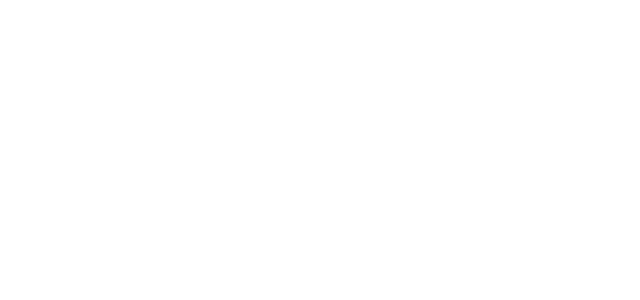
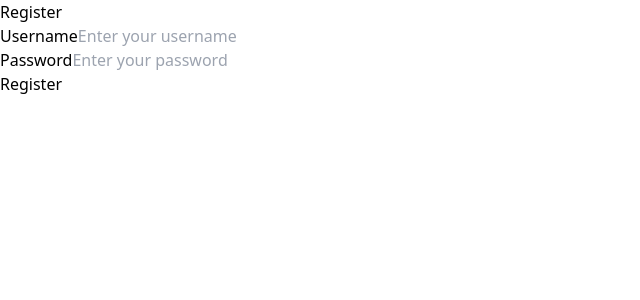
Before and after one commit to P4ver/alxCards, a React (Vite) app in the folder clientSide/: page /reg in a window 1280 px wide. Before the commit this address had no page. Shown: the top 300 px of the page, without its empty margins (0-640 px from the left). Built offline with nearby package versions, Linux system fonts and the light colour scheme.

Commit message:
fetching data works in console

```diff
--- a/clientSide/package.json
+++ b/clientSide/package.json
@@ -10,9 +10,11 @@
     "preview": "vite preview"
   },
   "dependencies": {
+    "@reduxjs/toolkit": "^2.2.7",
     "axios": "^1.7.4",
     "react": "^18.3.1",
     "react-dom": "^18.3.1",
+    "react-redux": "^9.1.2",
     "react-router-dom": "^6.26.1"
   },
   "devDependencies": {
--- a/clientSide/src/App.jsx
+++ b/clientSide/src/App.jsx
@@ -2,7 +2,8 @@
 import { BrowserRouter, Route, Routes } from 'react-router-dom'
 import { useState } from 'react'
 import Login from './component/Login'
-import HomeUser from './component/homeUser'
+import Register from './component/Register'
+import Cards from './component/cards'
 
 function App() {
   return (
@@ -10,7 +11,10 @@
       <BrowserRouter>
         <Routes>
           <Route path="/" element={<Login />} />
-          <Route path="/home" element={<HomeUser />} />
+          {/* <Route path="/login" element={<Login />} /> */}
+          {/* <Route path="/cards" element={<Cards />} />   */}
+          <Route path="/home" element={<Cards />} />
+          <Route path="/reg" element={<Register />} />
         </Routes>
       </BrowserRouter>
     </>
--- a/clientSide/src/component/Login.jsx
+++ b/clientSide/src/component/Login.jsx
@@ -12,7 +12,11 @@
         e.preventDefault();
         try {
             const response = await axios.post('http://localhost:3000/login', { name, password });
-            localStorage.setItem('token', response.data.token);
+            // localStorage.setItem('token:', response);
+            const jsonObject = JSON.parse(response.config.data);
+            localStorage.setItem('username', jsonObject.name);
+            console.log('res.data', jsonObject.name);
+
             setMessage(response.data.message);
             if (response.data.message === 'Logged in successfully') {
                 navigate('/home'); // Redirect to the home page
--- /dev/null
+++ b/clientSide/src/component/Register.jsx
@@ -0,0 +1,60 @@
+import React, { useState } from 'react';
+import axios from 'axios';
+import { useNavigate } from 'react-router-dom';
+
+const Register = () => {
+    const [name, setName] = useState('');
+    const [password, setPassword] = useState('');
+    const [message, setMessage] = useState('');
+    const navigate = useNavigate(); // Initialize useNavigate
+
+    const handleSubmit = async (e) => {
+        e.preventDefault();
+        try {
+            const response = await axios.post('http://localhost:3000/register', { name, password });
+            setMessage(response.data.message);
+
+            if (response.status === 201) {
+                navigate('/login'); // Redirect to login page after successful registration
+            }
+        } catch (error) {
+            if (error.response && error.response.status === 409) {
+                setMessage('Username already exists');
+            } else {
+                setMessage('Server Error');
+            }
+        }
+    };
+
+    return (
+        <div className="flex justify-center items-center h-screen">
+            <form onSubmit={handleSubmit} className="bg-white p-6 rounded shadow-md w-80">
+                <h2 className="text-2xl mb-4 text-center">Register</h2>
+                <div className="mb-4">
+                    <label className="block text-gray-700">Username</label>
+                    <input
+                        type="text"
+                        value={name}
+                        onChange={(e) => setName(e.target.value)}
+                        className="w-full p-2 border rounded"
+                        placeholder="Enter your username"
+                    />
+                </div>
+                <div className="mb-4">
+                    <label className="block text-gray-700">Password</label>
+                    <input
+                        type="password"
+                        value={password}
+                        onChange={(e) => setPassword(e.target.value)}
+                        className="w-full p-2 border rounded"
+                        placeholder="Enter your password"
+                    />
+                </div>
+                {message && <p className="text-red-500 mb-4">{message}</p>}
+                <button type="submit" className="w-full bg-blue-500 text-white p-2 rounded">Register</button>
+            </form>
+        </div>
+    );
+};
+
+export default Register;
--- /dev/null
+++ b/clientSide/src/component/cards.jsx
@@ -0,0 +1,51 @@
+import axios from 'axios';
+import React, { useEffect, useState } from 'react'
+
+const Cards = () => {
+  const [cards, setCards] = useState([]);
+  const [name, setName] = useState('')
+
+
+  useEffect(() => {
+      const fetchCards = async () => {
+          try {
+              const response = await axios.get('http://localhost:3000/cards',{
+                withCredentials: true,
+              });
+              setCards(response.data);
+          } catch (error) {
+              console.error('Error fetching cards:', error);
+          }
+      };
+      const username = localStorage.getItem('username');
+      console.log("from cards username:",username);
+
+      if (username) {
+        setName(username);
+      } else {
+          window.location.href = '/login';
+      }
+      fetchCards();
+
+      const cardsUser = cards.find(c => c.login_User === username);
+
+  }, []);
+
+console.log('cardsDATA', cards)
+
+  return (
+      <div className="p-4">
+          <h1 className="text-2xl mb-4">Flashcards</h1>
+          {/* <ul>
+              {cards.map(card => (
+                  <li key={card.id} className="mb-2">
+                      <Link to={`/flashcard/${card.id}`} className="text-blue-500">{card.text1}</Link>
+                  </li>
+              ))}
+          </ul> */}
+
+      </div>
+  );
+}
+
+export default Cards
--- a/clientSide/src/component/homeUser.jsx
+++ /dev/null
@@ -1,9 +0,0 @@
-import React from 'react'
-
-const HomeUser = () => {
-  return (
-    <div>hey there, welcome back</div>
-  )
-}
-
-export default HomeUser
```
Also changed, not shown: clientSide/src/component/Logout.jsx (added, +24 -0 lines), 1 other file (tests, documents, lock files or other folders).
